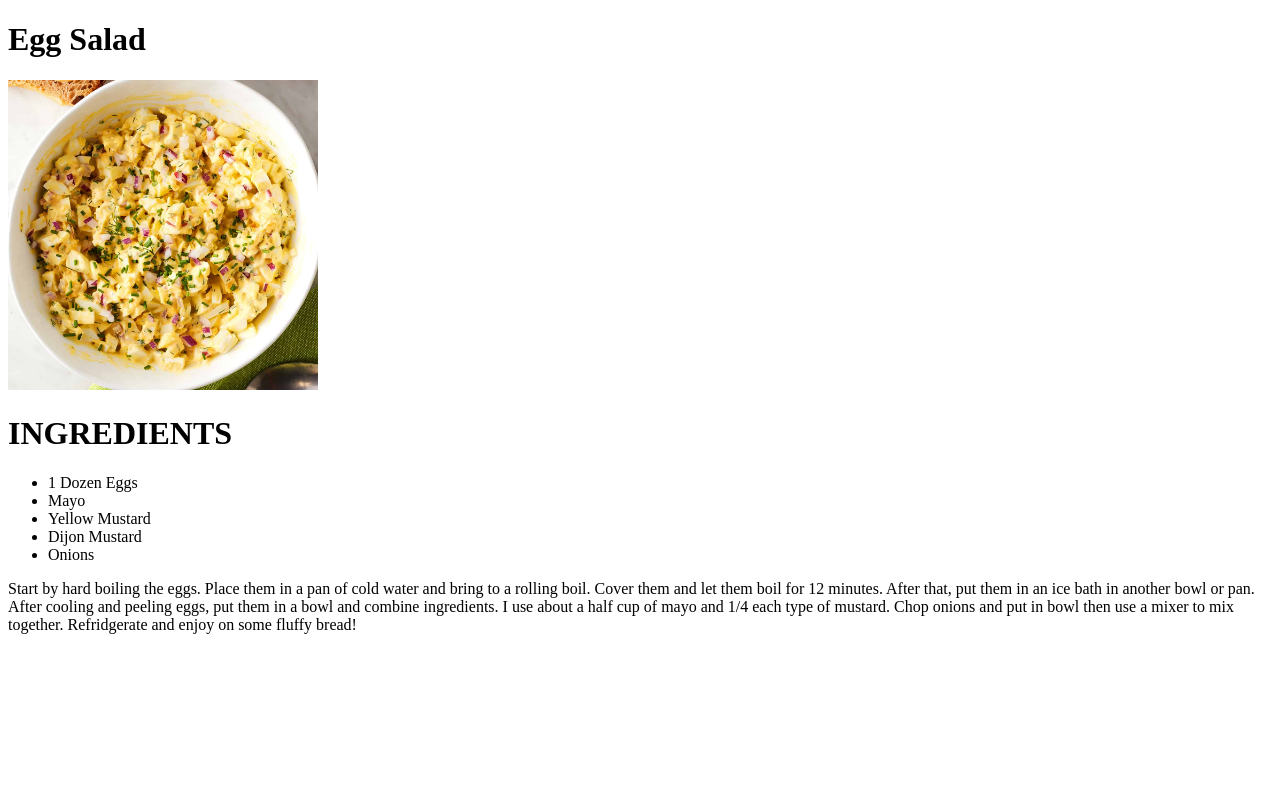
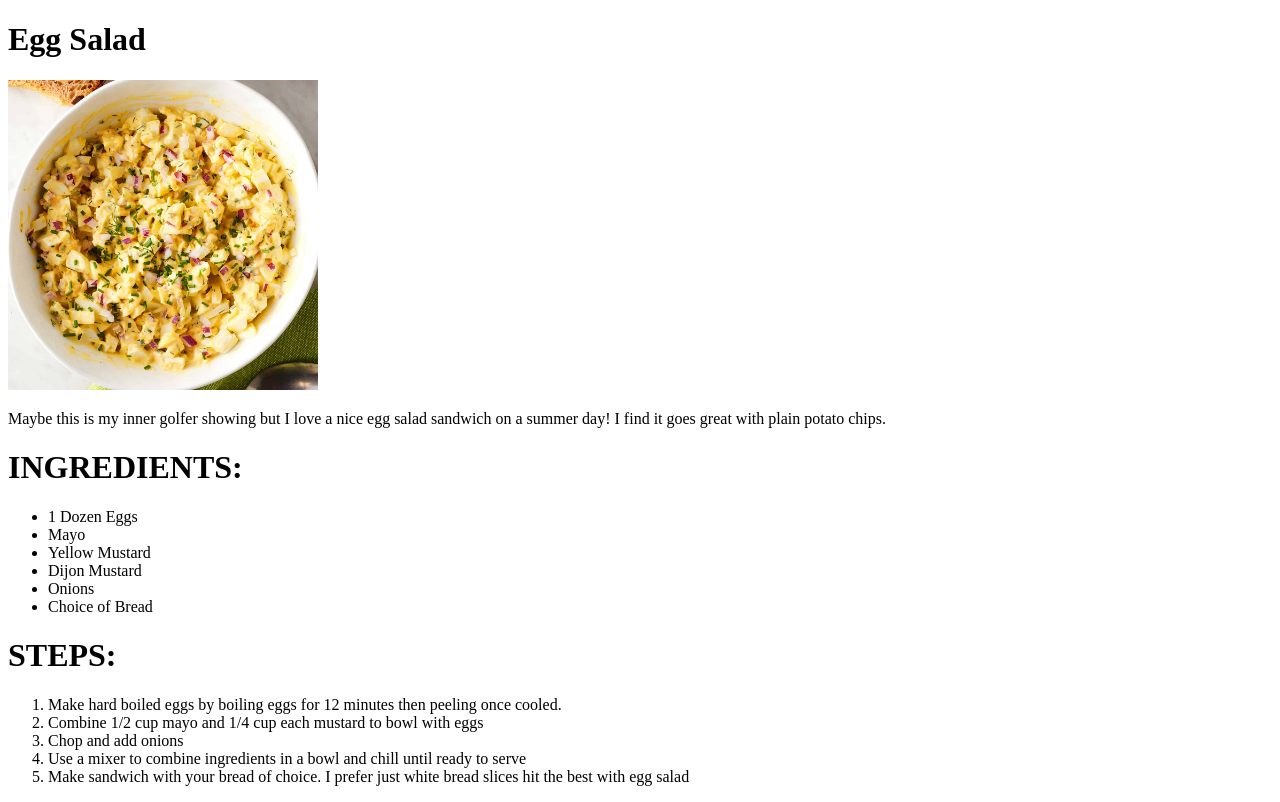
Before and after one commit to NoLuckNick/odin-recipes, a plain HTML site: page recipes/egg_salad.html in a window 1280 px wide. Drawn offline with Linux system fonts and the light colour scheme.

Commit message:
Added ordered list for steps and added intro paragraph

```diff
--- a/recipes/egg_salad.html
+++ b/recipes/egg_salad.html
@@ -10,20 +10,27 @@
 
     <img src="../images/egg_salad.jpeg" alt="Egg Salad" height="310" width="310">
 
-    <h1>INGREDIENTS</h1>
+    <p> Maybe this is my inner golfer showing but I love a nice egg salad sandwich on a summer day! I find it goes great with plain potato chips.</p>
+
+
+    <h1>INGREDIENTS:</h1>
     <ul>
         <li>1 Dozen Eggs</li>
         <li>Mayo</li>
         <li>Yellow Mustard</li>
         <li>Dijon Mustard</li>
         <li>Onions</li>
+        <li>Choice of Bread</li>
     </ul>
 
-    <p> Start by hard boiling the eggs. Place them in a pan of cold water and bring to a rolling boil. Cover them and let them boil for 12 minutes.
-        After that, put them in an ice bath in another bowl or pan. After cooling and peeling eggs, put them in a bowl and combine ingredients.
-        I use about a half cup of mayo and 1/4 each type of mustard. Chop onions and put in bowl then use a mixer to mix together.
-        Refridgerate and enjoy on some fluffy bread!</p>
-
+    <h1>STEPS:</h1>
+    <ol>
+        <li>Make hard boiled eggs by boiling eggs for 12 minutes then peeling once cooled.</li>
+        <li>Combine 1/2 cup mayo and 1/4 cup each mustard to bowl with eggs</li>
+        <li>Chop and add onions</li>
+        <li>Use a mixer to combine ingredients in a bowl and chill until ready to serve</li>
+        <li>Make sandwich with your bread of choice. I prefer just white bread slices hit the best with egg salad</li>
+    </ol>
 
 </body>
 </html>
```
